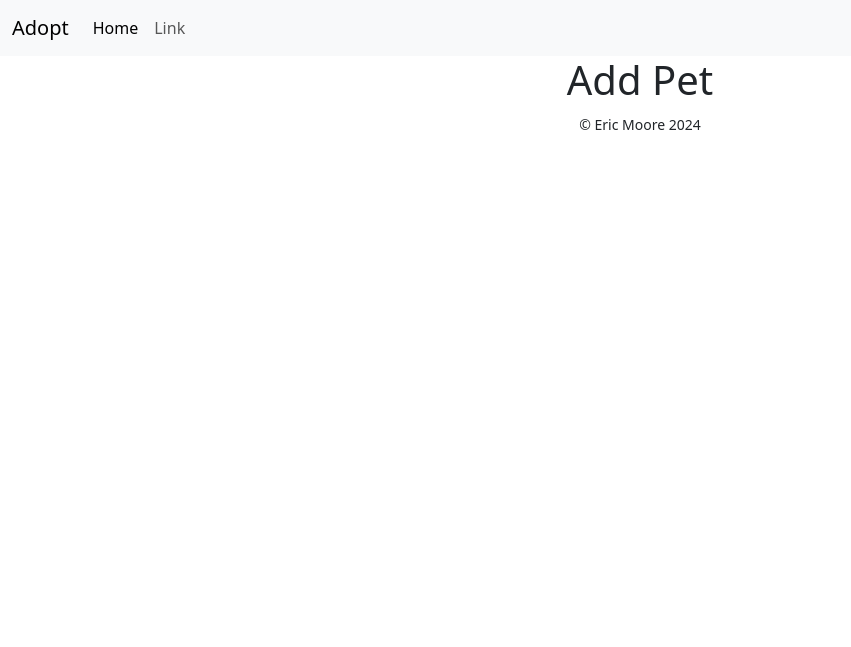
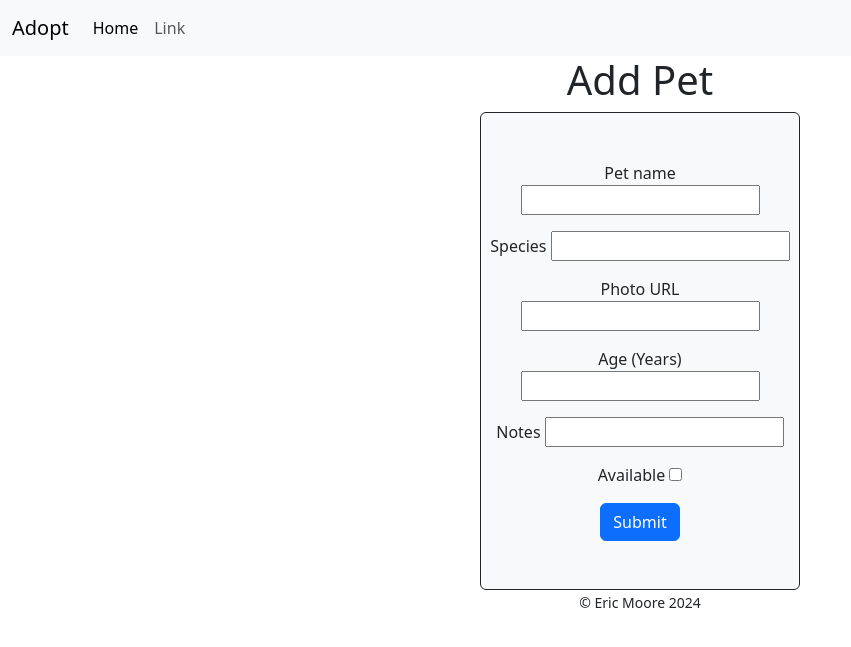
Before and after one commit to ericmoore0709/adopt, a Flask app: page /new in a window 1280 px wide. Shown: the top 647 px of the page, without its empty margins (0-851 px from the left). Run offline with Flask 3, Linux system fonts and the light colour scheme.

Commit message:
Added add, edit, and delete functionality

```diff
--- a/app.py
+++ b/app.py
@@ -2,6 +2,8 @@ from flask import Flask, render_template, redirect, request
 from models import Pet, db, connect_db
 import os
 from dotenv import load_dotenv
+from forms import PetForm
+from uuid import uuid4
 
 load_dotenv('.env')
 
@@ -9,6 +11,7 @@ app = Flask(__name__)
 app.config['SQLALCHEMY_DATABASE_URI'] = os.environ.get('DATABASE_URI')
 app.config['SQLALCHEMY_TRACK_MODIFICATIONS'] = False
 app.config['SQLALCHEMY_ECHO'] = True
+app.config['SECRET_KEY'] = str(uuid4())
 
 with app.app_context():
     connect_db(app)
@@ -34,27 +37,72 @@ def details(id: int):
 
 @app.get('/new')
 def displayNew():
-    return render_template('pets/new.html')
+    form = PetForm()
+    return render_template('pets/new.html', form=form)
 
 
 @app.post('/new')
 def processNew():
+    form = PetForm(request.form)
+    if not form.validate_on_submit():
+        return render_template("pets/new.html", form=form)
+
+    name = form.name.data
+    species = form.species.data
+    photo_url = form.photo_url.data
+    age = form.age.data
+    notes = form.notes.data
+    available = form.available.data
+
+    pet: Pet = Pet(name=name, species=species, photo_url=photo_url,
+                   age=age, notes=notes, available=available)
+
+    db.session.add(pet)
+    db.session.commit()
+
     return redirect('/all')
 
 
 @app.get('/<int:id>/edit')
 def displayEdit(id: int):
     pet: Pet = Pet.query.get(id)
-    return render_template('pets/edit.html', pet=pet)
+    form = PetForm(obj=pet)
+    return render_template('pets/edit.html', form=form)
 
 
 @app.post('/<int:id>/edit')
 def processEdit(id: int):
     pet: Pet = Pet.query.get(id)
-    return redirect('/all')
+
+    form = PetForm(obj=pet)
+    if not form.validate_on_submit():
+        return render_template("pets/edit.html", form=form)
+
+    name = form.name.data
+    species = form.species.data
+    photo_url = form.photo_url.data
+    age = form.age.data
+    notes = form.notes.data
+    available = form.available.data
+
+    pet.name = name
+    pet.species = species
+    pet.photo_url = photo_url
+    pet.age = age
+    pet.notes = notes
+    pet.available = available
+
+    db.session.add(pet)
+    db.session.commit()
+
+    return redirect('/' + str(id))
 
 
 @app.post('/<int:id>/delete')
 def delete(id: int):
     pet: Pet = Pet.query.get(id)
+
+    db.session.delete(pet)
+    db.session.commit()
+
     return redirect('/all')
--- /dev/null
+++ b/forms.py
@@ -0,0 +1,13 @@
+from flask_wtf import FlaskForm
+from wtforms import StringField, IntegerField, BooleanField
+from wtforms.validators import InputRequired, Optional, URL, NumberRange
+
+
+class PetForm(FlaskForm):
+    name = StringField('Pet name', validators=[InputRequired()])
+    species = StringField('Species', validators=[Optional()])
+    photo_url = StringField('Photo URL', validators=[URL(), Optional()])
+    age = IntegerField("Age (Years)", validators=[
+                       NumberRange(min=0), InputRequired()])
+    notes = StringField("Notes", validators=[InputRequired()])
+    available = BooleanField("Available", validators=[Optional()])
--- a/templates/pets/new.html
+++ b/templates/pets/new.html
@@ -1,4 +1,18 @@
 {% extends 'layout/base.html' %}
 {% block content %}
 <h1>Add Pet</h1>
+<form class="p-2 py-5 bg-light w-25 mx-auto border border-dark rounded" action='/new' method="post">
+    {{form.hidden_tag()}}
+    {% for field in form
+    if field.widget.input_type != 'hidden' %}
+    <p>
+        <span class="col-form-label">{{field.label}}</span>
+        <span class="col-form-control">{{field}}</span>
+        {% for error in field.errors %}
+        <span class="text-danger">{{ error }}</span>
+        {% endfor %}
+    </p>
+    {% endfor %}
+    <button type="submit" class="btn btn-primary">Submit</button>
+</form>
 {% endblock %}
```
